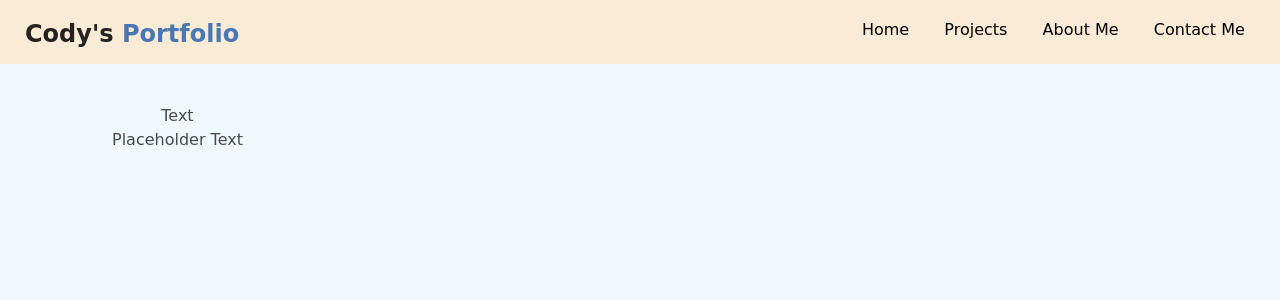
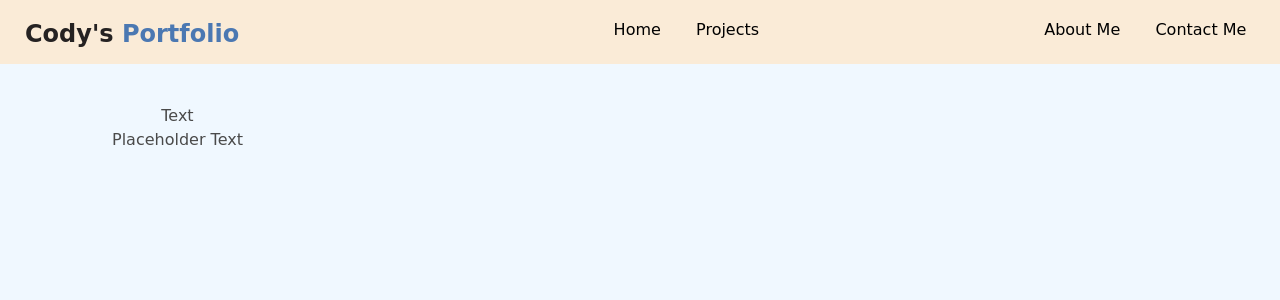
Before and after one commit to Cody-Sims/portfolio, a React (Create React App) app: page / in a window 1280 px wide. Shown: the top 300 px of the page. Built offline with nearby package versions, Linux system fonts and the light colour scheme.

Commit message:
bug fixes
fixed menu issue with mobile

```diff
--- a/src/pages/NavBar.css
+++ b/src/pages/NavBar.css
@@ -4,6 +4,7 @@
 
 .navbar {
     background: antiquewhite;
+    display: flex;
     margin: 0;
     padding: 1em;
     max-height: 4em;
@@ -100,10 +101,10 @@ section {
     }
     .navbar nav {
         display: flex;
-        justify-content: right;
+        justify-content: space-between;
         background: none;
         position: fixed;
-        margin: 0em 0.1em;
+        max-width: 700px;
     }
 
     ul {
```
